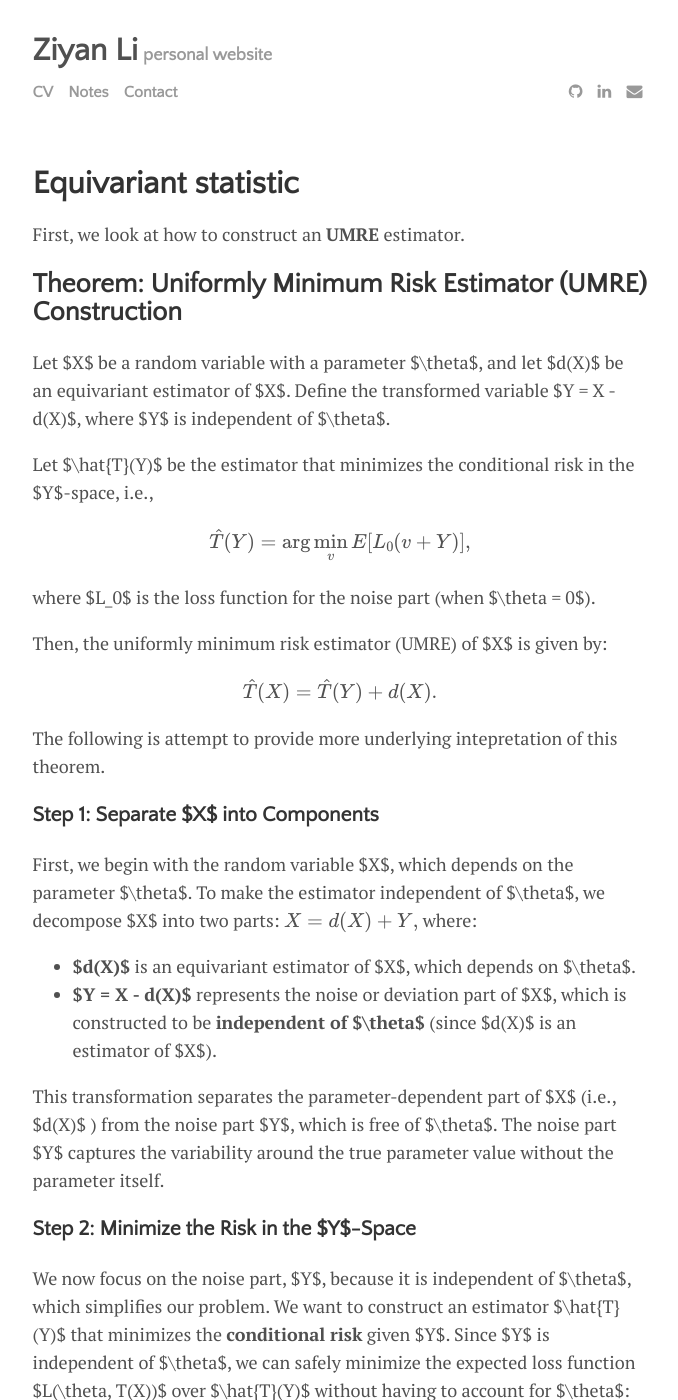
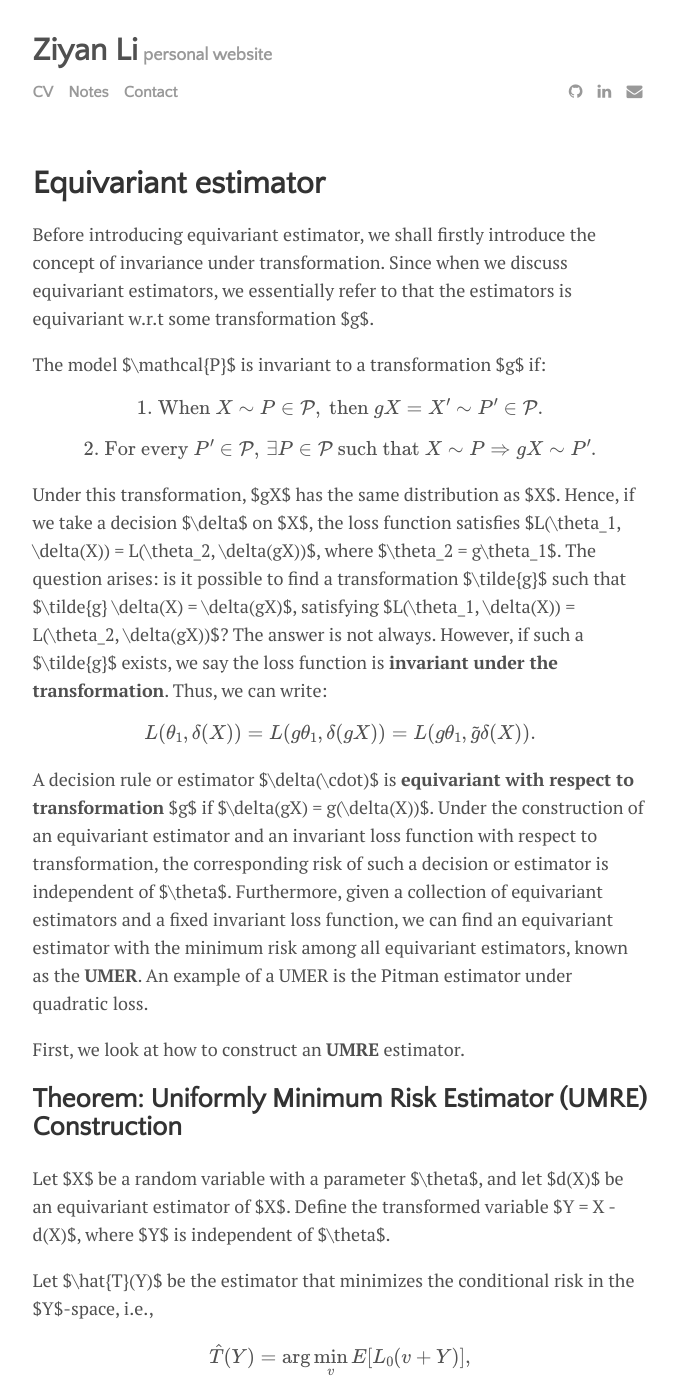
Before and after one commit to catty-halsey/catty-halsey.github.io, a Jekyll site: the page built from _posts/2024-11-8-Equivariant statistics.md, in a window 1280 px wide and 1400 px high. Shown: the whole window, without its empty margins (300-978 px from the left). Built offline with Jekyll 4.4.1, drawn with Linux system fonts in a browser that asks for light colours; formulas are drawn with MathJax 3.

Commit message:
Update 2024-11-8-Equivariant statistics.md

```diff
--- a/_posts/2024-11-8-Equivariant statistics.md
+++ b/_posts/2024-11-8-Equivariant statistics.md
@@ -1,10 +1,30 @@
 ---
 layout: post
-title: "Equivariant statistic"
+title: "Equivariant estimator"
 author: "Ziyan Li"
 categories: journal
 tags: [documentation, sample]
 ---
+Before introducing equivariant estimator, we shall firstly introduce the concept of invariance under transformation. Since when we discuss equivariant estimators, we essentially refer to that the estimators is equivariant w.r.t some transformation $g$.
+
+The model $\mathcal{P}$ is invariant to a transformation $g$ if:
+
+$$
+\text{1. When } X \sim P \in \mathcal{P}, \text{ then } gX = X' \sim P' \in \mathcal{P}.
+$$
+
+$$
+\text{2. For every } P' \in \mathcal{P}, \, \exists P \in \mathcal{P} \text{ such that } X \sim P \Rightarrow gX \sim P'.
+$$
+
+Under this transformation, $gX$ has the same distribution as $X$. Hence, if we take a decision $\delta$ on $X$, the loss function satisfies $L(\theta_1, \delta(X)) = L(\theta_2, \delta(gX))$, where $\theta_2 = g\theta_1$. The question arises: is it possible to find a transformation $\tilde{g}$ such that $\tilde{g} \delta(X) = \delta(gX)$, satisfying $L(\theta_1, \delta(X)) = L(\theta_2, \delta(gX))$? The answer is not always. However, if such a $\tilde{g}$ exists, we say the loss function is **invariant under the transformation**. Thus, we can write:
+
+$$
+L(\theta_1, \delta(X)) = L(g\theta_1, \delta(gX)) = L(g\theta_1, \tilde{g} \delta(X)).
+$$
+
+A decision rule or estimator $\delta(\cdot)$ is **equivariant with respect to transformation** $g$ if $\delta(gX) = g(\delta(X))$. Under the construction of an equivariant estimator and an invariant loss function with respect to transformation, the corresponding risk of such a decision or estimator is independent of $\theta$. Furthermore, given a collection of equivariant estimators and a fixed invariant loss function, we can find an equivariant estimator with the minimum risk among all equivariant estimators, known as the **UMER**. An example of a UMER is the Pitman estimator under quadratic loss.
+
 First, we look at how to construct an **UMRE** estimator.
 
 ## **Theorem: Uniformly Minimum Risk Estimator (UMRE) Construction**
```
